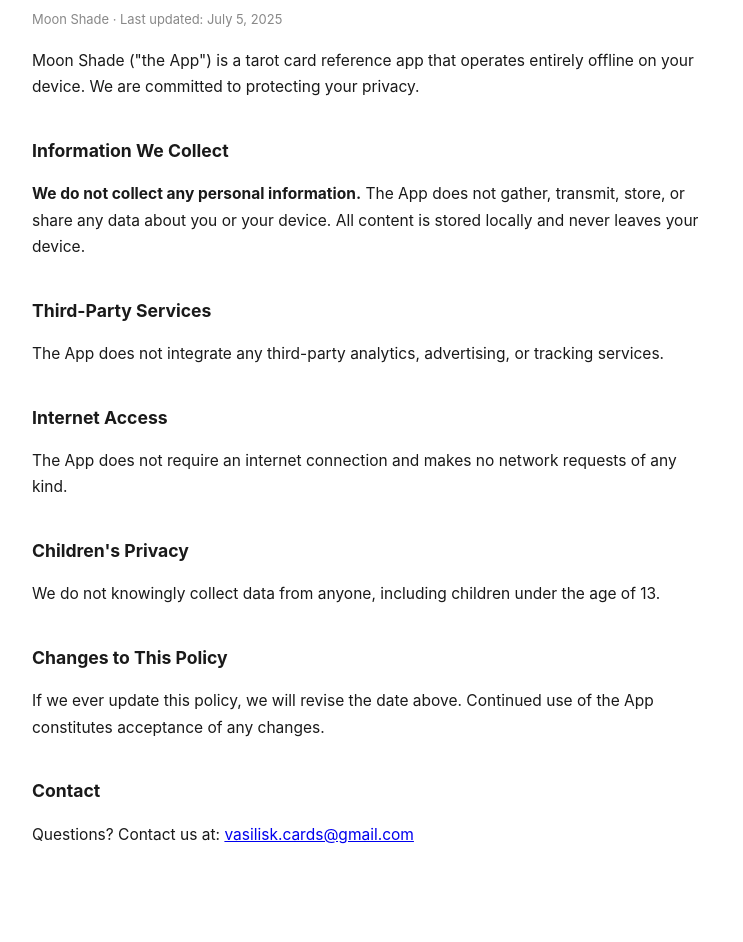
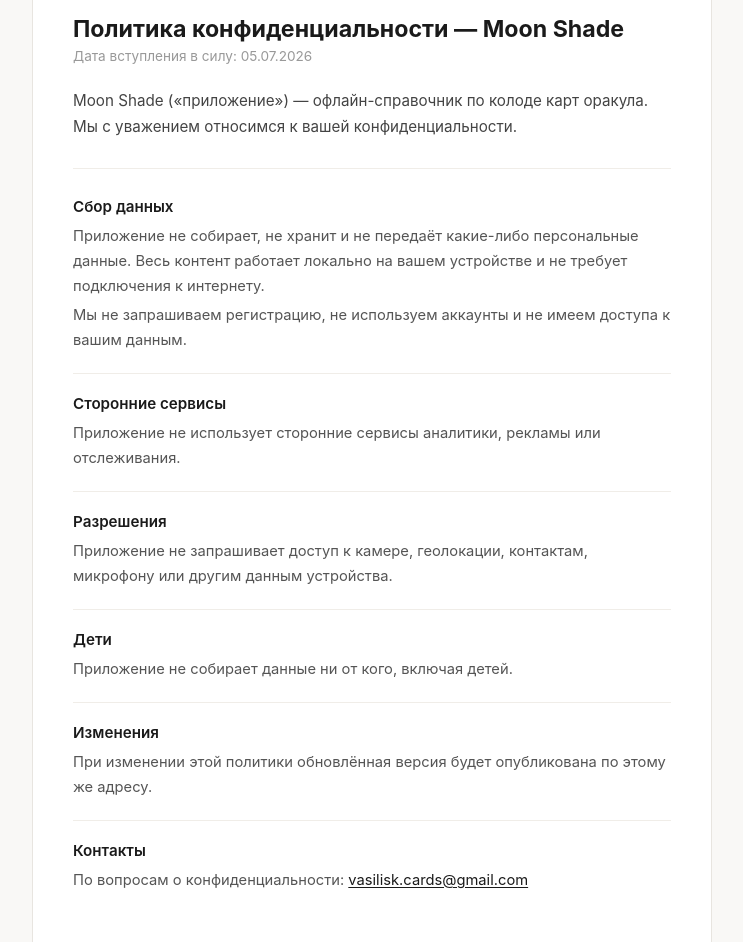
Before and after one commit to vasiliskcards/privacy-policy, a plain HTML site: page index.html in a window 1280 px wide. Shown: the part 113-1055 px from the top of the page, without its empty margins (268-1011 px from the left). Before the commit the page ends 1021 px from the top, so only its background shows below. Drawn offline with Linux system fonts and the light colour scheme.

Commit message:
Update index.html

```diff
--- a/index.html
+++ b/index.html
@@ -1,71 +1,203 @@
 <!DOCTYPE html>
-<html lang="en">
+<html lang="ru">
 <head>
   <meta charset="UTF-8" />
   <meta name="viewport" content="width=device-width, initial-scale=1.0" />
   <title>Moon Shade — Privacy Policy</title>
   <style>
+    * { box-sizing: border-box; margin: 0; padding: 0; }
+
     body {
       font-family: -apple-system, BlinkMacSystemFont, "Segoe UI", sans-serif;
+      background: #f9f8f6;
+      color: #1a1a1a;
+      padding: 48px 24px 80px;
+    }
+
+    .container {
       max-width: 680px;
-      margin: 60px auto;
-      padding: 0 24px;
+      margin: 0 auto;
+    }
+
+    .lang-block {
+      background: #fff;
+      border-radius: 12px;
+      padding: 40px;
+      margin-bottom: 24px;
+      border: 1px solid #e8e5e0;
+    }
+
+    .lang-label {
+      font-size: 0.72rem;
+      font-weight: 600;
+      letter-spacing: 0.1em;
+      text-transform: uppercase;
+      color: #999;
+      margin-bottom: 24px;
+    }
+
+    h1 {
+      font-size: 1.45rem;
+      font-weight: 700;
+      margin-bottom: 4px;
+      line-height: 1.3;
+    }
+
+    .date {
+      font-size: 0.85rem;
+      color: #999;
+      margin-bottom: 24px;
+      margin-top: 4px;
+    }
+
+    .intro {
+      font-size: 0.95rem;
+      line-height: 1.7;
+      color: #444;
+      margin-bottom: 28px;
+      padding-bottom: 28px;
+      border-bottom: 1px solid #f0ede8;
+    }
+
+    h2 {
+      font-size: 0.95rem;
+      font-weight: 600;
+      margin-bottom: 8px;
+      margin-top: 24px;
       color: #1a1a1a;
+    }
+
+    h2:first-of-type {
+      margin-top: 0;
+    }
+
+    p {
+      font-size: 0.92rem;
       line-height: 1.7;
+      color: #555;
+      margin-bottom: 4px;
     }
-    h1 { font-size: 1.6rem; margin-bottom: 0.25em; }
-    h2 { font-size: 1.1rem; margin-top: 2em; }
-    p, li { font-size: 0.97rem; }
-    small { color: #888; }
+
+    a {
+      color: #1a1a1a;
+      text-decoration: underline;
+      text-underline-offset: 2px;
+    }
+
+    .section {
+      margin-bottom: 20px;
+    }
+
+    .divider {
+      height: 1px;
+      background: #f0ede8;
+      margin: 20px 0;
+    }
   </style>
 </head>
 <body>
+  <div class="container">
 
-  <h1>Privacy Policy</h1>
-  <p><small>Moon Shade · Last updated: July 5, 2025</small></p>
+    <!-- RU -->
+    <div class="lang-block">
+      <div class="lang-label">RU</div>
+      <h1>Политика конфиденциальности — Moon Shade</h1>
+      <div class="date">Дата вступления в силу: 05.07.2026</div>
 
-  <p>
-    Moon Shade ("the App") is a tarot card reference app that operates
-    entirely offline on your device. We are committed to protecting your
-    privacy.
-  </p>
+      <p class="intro">Moon Shade («приложение») — офлайн-справочник по колоде карт оракула. Мы с уважением относимся к вашей конфиденциальности.</p>
 
-  <h2>Information We Collect</h2>
-  <p>
-    <strong>We do not collect any personal information.</strong>
-    The App does not gather, transmit, store, or share any data about you
-    or your device. All content is stored locally and never leaves your device.
-  </p>
+      <div class="section">
+        <h2>Сбор данных</h2>
+        <p>Приложение не собирает, не хранит и не передаёт какие-либо персональные данные. Весь контент работает локально на вашем устройстве и не требует подключения к интернету.</p>
+        <p>Мы не запрашиваем регистрацию, не используем аккаунты и не имеем доступа к вашим данным.</p>
+      </div>
 
-  <h2>Third-Party Services</h2>
-  <p>
-    The App does not integrate any third-party analytics, advertising,
-    or tracking services.
-  </p>
+      <div class="divider"></div>
 
-  <h2>Internet Access</h2>
-  <p>
-    The App does not require an internet connection and makes no network
-    requests of any kind.
-  </p>
+      <div class="section">
+        <h2>Сторонние сервисы</h2>
+        <p>Приложение не использует сторонние сервисы аналитики, рекламы или отслеживания.</p>
+      </div>
 
-  <h2>Children's Privacy</h2>
-  <p>
-    We do not knowingly collect data from anyone, including children
-    under the age of 13.
-  </p>
+      <div class="divider"></div>
 
-  <h2>Changes to This Policy</h2>
-  <p>
-    If we ever update this policy, we will revise the date above.
-    Continued use of the App constitutes acceptance of any changes.
-  </p>
+      <div class="section">
+        <h2>Разрешения</h2>
+        <p>Приложение не запрашивает доступ к камере, геолокации, контактам, микрофону или другим данным устройства.</p>
+      </div>
 
-  <h2>Contact</h2>
-  <p>
-    Questions? Contact us at:
-    <a href="mailto:vasilisk.cards@gmail.com">vasilisk.cards@gmail.com </a>
-  </p>
+      <div class="divider"></div>
 
+      <div class="section">
+        <h2>Дети</h2>
+        <p>Приложение не собирает данные ни от кого, включая детей.</p>
+      </div>
+
+      <div class="divider"></div>
+
+      <div class="section">
+        <h2>Изменения</h2>
+        <p>При изменении этой политики обновлённая версия будет опубликована по этому же адресу.</p>
+      </div>
+
+      <div class="divider"></div>
+
+      <div class="section">
+        <h2>Контакты</h2>
+        <p>По вопросам о конфиденциальности: <a href="mailto:vasilisk.cards@gmail.com">vasilisk.cards@gmail.com</a></p>
+      </div>
+    </div>
+
+    <!-- EN -->
+    <div class="lang-block">
+      <div class="lang-label">EN</div>
+      <h1>Privacy Policy — Moon Shade</h1>
+      <div class="date">Effective date: 05.07.2026</div>
+
+      <p class="intro">Moon Shade ("the app") is an offline reference guide for an oracle card deck. We respect your privacy.</p>
+
+      <div class="section">
+        <h2>Data Collection</h2>
+        <p>The app does not collect, store, or transmit any personal data. All content works locally on your device and requires no internet connection.</p>
+        <p>We do not require registration, do not use accounts, and have no access to your data.</p>
+      </div>
+
+      <div class="divider"></div>
+
+      <div class="section">
+        <h2>Third-Party Services</h2>
+        <p>The app does not use any third-party analytics, advertising, or tracking services.</p>
+      </div>
+
+      <div class="divider"></div>
+
+      <div class="section">
+        <h2>Permissions</h2>
+        <p>The app does not request access to your camera, location, contacts, microphone, or any other device data.</p>
+      </div>
+
+      <div class="divider"></div>
+
+      <div class="section">
+        <h2>Children</h2>
+        <p>The app does not collect data from anyone, including children.</p>
+      </div>
+
+      <div class="divider"></div>
+
+      <div class="section">
+        <h2>Changes</h2>
+        <p>If this policy changes, the updated version will be published at this same address.</p>
+      </div>
+
+      <div class="divider"></div>
+
+      <div class="section">
+        <h2>Contact</h2>
+        <p>For privacy questions: <a href="mailto:vasilisk.cards@gmail.com">vasilisk.cards@gmail.com</a></p>
+      </div>
+    </div>
+
+  </div>
 </body>
 </html>
```
